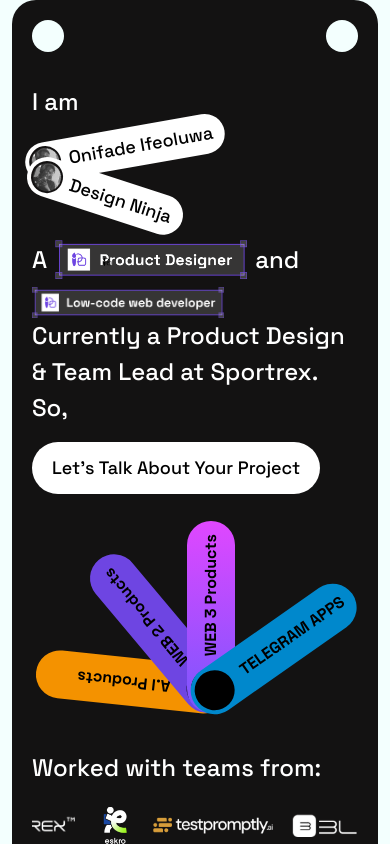
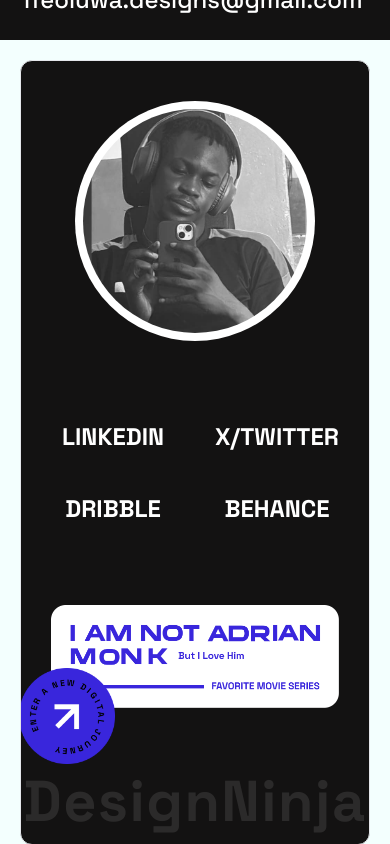
Before and after one commit to justinedoc/ifeoluwa-portfolio, a React (Vite) app: page / in a window 390 px wide. Built offline with nearby package versions, Linux system fonts and the light colour scheme.

Commit message:
media queries for footer section added

```diff
--- a/src/components/Footer.jsx
+++ b/src/components/Footer.jsx
@@ -3,24 +3,26 @@ import sqLike from "../assets/likes-1.png";
 import crLike from "../assets/likes-2.png";
 function Footer() {
   return (
-    <footer className="relative z-10 overflow-hidden bg-[#131212] min-h-[14rem] border px-5 md:px-10 py-5 rounded-xl snap-end">
+    <footer className="relative z-10 overflow-hidden bg-[#131212] min-h-[14rem] border px-5 md:px-10 md:py-5 pt-10 pb-24 rounded-xl snap-end">
+
+
       <div className="absolute w-full z-10 bottom-0 left-0 flex justify-center items-center">
-        <h1 className="text-[12rem] tracking-wide text-[#FFFFFF1A] font-bold">
+        <h1 className="md:text-[12rem] text-[3.6rem] tracking-wide text-[#FFFFFF1A] font-bold">
           {" "}
           DesignNinja
         </h1>
       </div>
 
-      <main className="grid grid-cols-3 place-items-center">
+      <main className="grid grid-cols-1 gap-20 md:gap-0 md:grid-cols-3 place-items-center mb-10">
         {/* Image  */}
-        <div className="w-56 h-56 rounded-full bg-white flex justify-center items-center z-20">
-          <div className="w-52 h-52 rounded-full  overflow-hidden">
+        <div className="md:w-56 md:h-56 w-60 h-60 rounded-full bg-white flex justify-center items-center z-20">
+          <div className="w-56 h-56 rounded-full  overflow-hidden">
             <img className="w-full" src={profilePhoto} alt="profile" />
           </div>
         </div>
 
         <nav className="max-w-[20rem]">
-          <ul className="grid grid-cols-2 gap-5 text-white font-bold text-2xl">
+          <ul className="grid grid-cols-2 gap-10 md:gap-5 text-white font-bold text-center text-2xl">
             <li>
               <a href="#">LINKEDIN</a>
             </li>
@@ -41,13 +43,13 @@ function Footer() {
 
         <div className="relative md:-translate-y-10 z-20">
           <img
-            className="w-56 md:w-64"
+            className="w-72 md:w-64"
             src={sqLike}
             alt="likes"
             loading="lazy"
           />
           <img
-            className="w-20 md:w-24 absolute -bottom-12 md:-bottom-16 -left-8"
+            className="w-24 absolute -bottom-14 md:-bottom-16 -left-8"
             src={crLike}
             alt="likes"
             loading="lazy"
--- a/src/index.css
+++ b/src/index.css
@@ -11,7 +11,8 @@
 .__section {
   @apply min-h-screen flex justify-center;
 }
+/* snap-start */
 
 .__section-inner {
-  @apply relative snap-start max-w-[78rem] 2xl:max-w-[90rem];
+  @apply relative  max-w-[78rem] 2xl:max-w-[90rem];
 }
```
